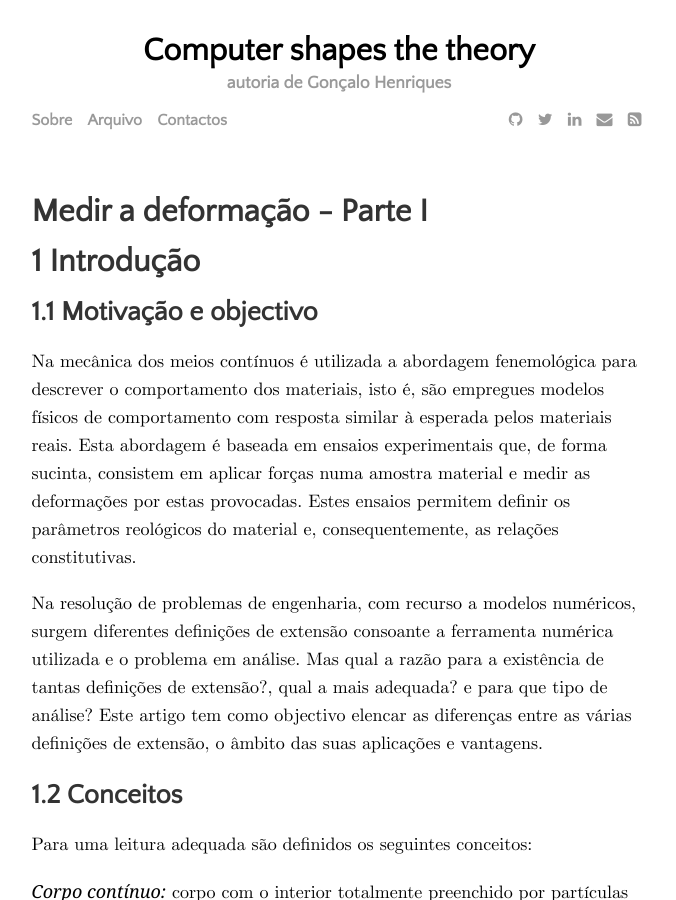
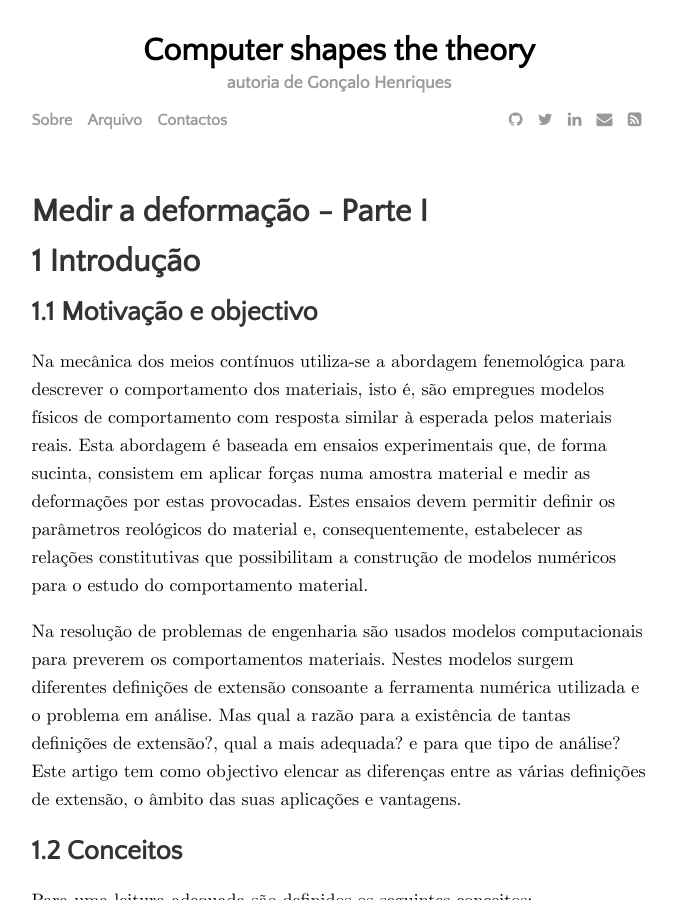
Before and after one commit to gonhen/gonhen.github.io, a Jekyll site: the page built from _posts/2019-10-11-deformation.md, in a window 1280 px wide and 900 px high. Shown: the whole window, without its empty margins (301-977 px from the left). Built offline with Jekyll 4.4.1, drawn with Linux system fonts in a browser that asks for light colours; some web fonts are replaced; formulas are drawn with MathJax 3.

Commit message:
alterção na introdução

```diff
--- a/_posts/2019-10-11-deformation.md
+++ b/_posts/2019-10-11-deformation.md
@@ -10,19 +10,21 @@ image:
 
 ## 1.1 Motivação e objectivo
 
-Na mecânica dos meios contínuos é utilizada a abordagem fenemológica para
+Na mecânica dos meios contínuos utiliza-se a abordagem fenemológica para
 descrever o comportamento dos materiais, isto é, são empregues modelos físicos
 de comportamento com resposta similar à esperada pelos materiais reais. Esta
 abordagem é baseada em ensaios experimentais que, de forma sucinta, consistem em
 aplicar forças numa amostra material e medir as deformações por estas
-provocadas. Estes ensaios permitem definir os parâmetros reológicos do material
-e, consequentemente, as relações constitutivas.
+provocadas. Estes ensaios devem permitir definir os parâmetros reológicos do
+material e, consequentemente, estabelecer as relações constitutivas que
+possibilitam a construção de modelos numéricos para o estudo do comportamento
+material.
 
-Na resolução de problemas de engenharia, com recurso a modelos numéricos,
-surgem diferentes definições de extensão consoante a ferramenta numérica
-utilizada e o problema em análise. Mas
-qual a razão para a existência de tantas definições de extensão?, qual a mais
-adequada? e para que tipo de análise?
+Na resolução de problemas de engenharia são usados modelos computacionais para
+preverem os comportamentos materiais. Nestes modelos surgem diferentes
+definições de extensão consoante a ferramenta numérica utilizada e o problema em
+análise. Mas qual a razão para a existência de tantas definições de extensão?,
+qual a mais adequada? e para que tipo de análise?
 Este artigo tem como objectivo elencar as diferenças entre as várias definições
 de extensão, o âmbito das suas aplicações e vantagens.
 
```
